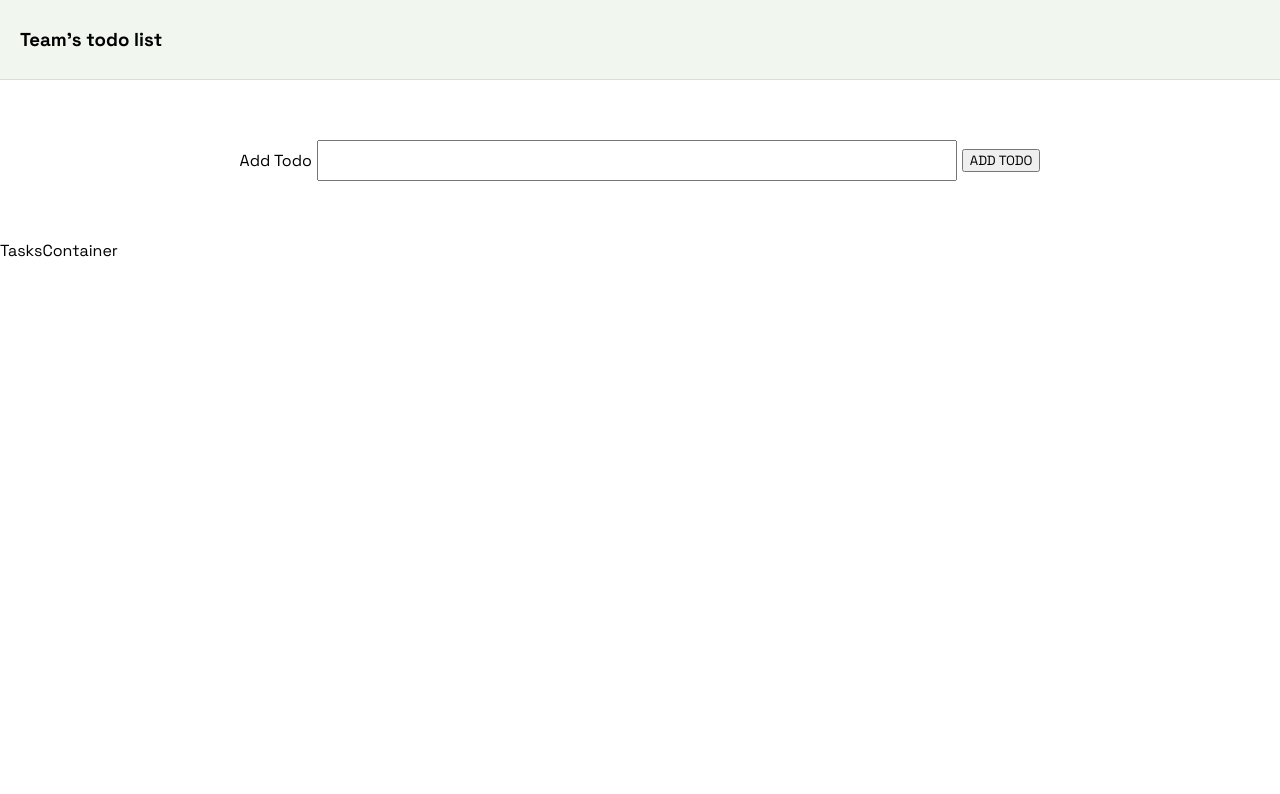
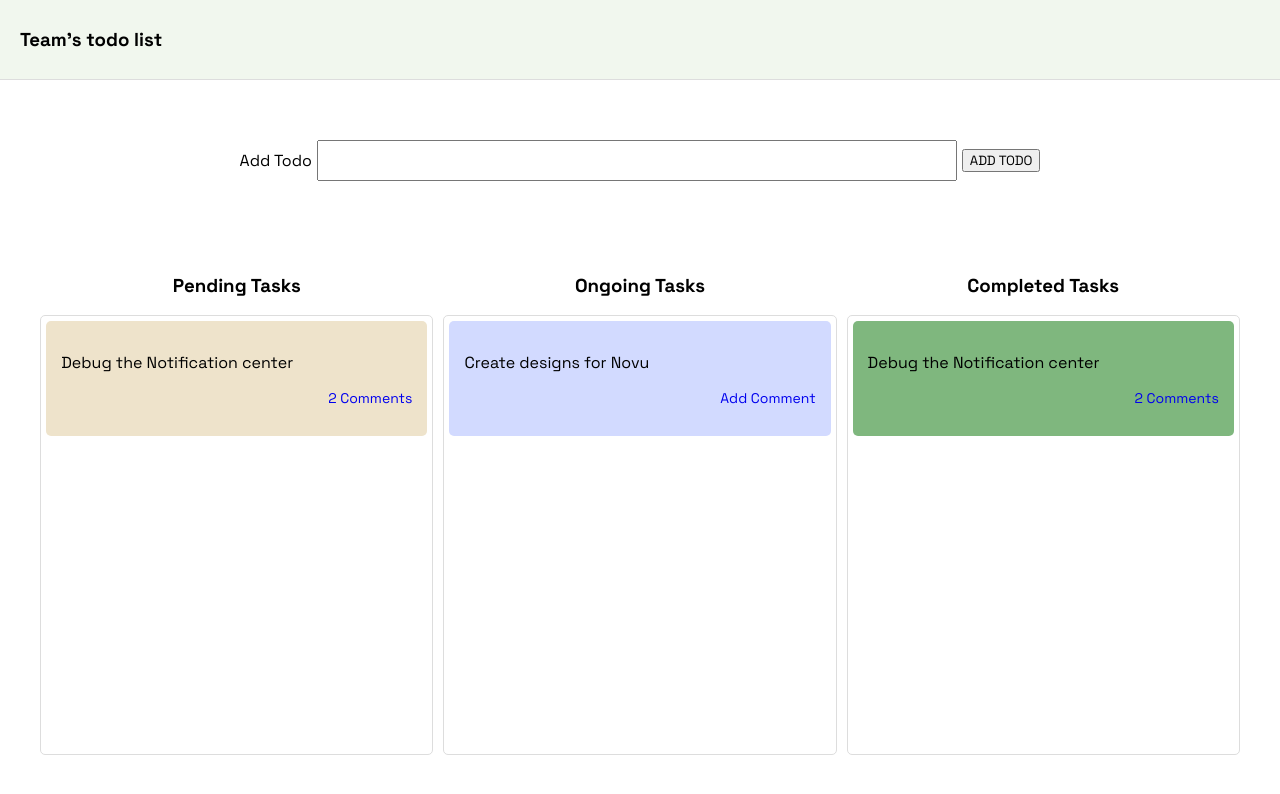
Before and after one commit to Afatkharrofiqi/kanban-app, a React (Create React App) app in the folder frontend/: page /tasks in a window 1280 px wide. Shown: the top 794 px of the page. Built offline with nearby package versions, Linux system fonts and the light colour scheme; no server answers.

Commit message:
feat: add task container

```diff
--- a/frontend/src/components/TasksContainer.js
+++ b/frontend/src/components/TasksContainer.js
@@ -1,5 +1,45 @@
+import { Link } from "react-router-dom";
+
 const TasksContainer = () => {
-  return <>TasksContainer</>;
+  return (
+    <div className="container">
+      <div className="pending__wrapper">
+        <h3>Pending Tasks</h3>
+        <div className="pending__container">
+          <div className="pending__items">
+            <p>Debug the Notification center</p>
+            <p className="comment">
+              <Link to="/comments">2 Comments</Link>
+            </p>
+          </div>
+        </div>
+      </div>
+
+      <div className="ongoing__wrapper">
+        <h3>Ongoing Tasks</h3>
+        <div className="ongoing__container">
+          <div className="ongoing__items">
+            <p>Create designs for Novu</p>
+            <p className="comment">
+              <Link to="/comments">Add Comment</Link>
+            </p>
+          </div>
+        </div>
+      </div>
+
+      <div className="completed__wrapper">
+        <h3>Completed Tasks</h3>
+        <div className="completed__container">
+          <div className="completed__items">
+            <p>Debug the Notification center</p>
+            <p className="comment">
+              <Link to="/comments">2 Comments</Link>
+            </p>
+          </div>
+        </div>
+      </div>
+    </div>
+  );
 };
 
 export default TasksContainer;
```
